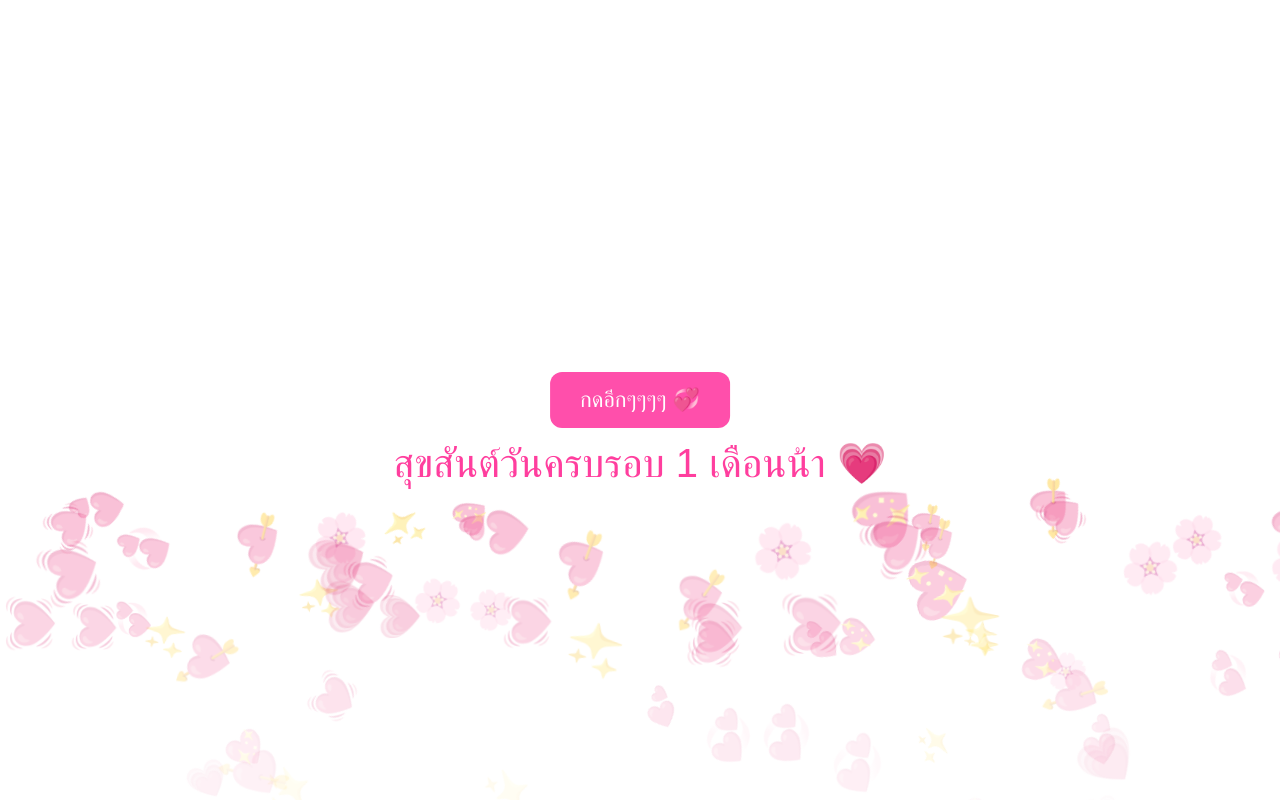
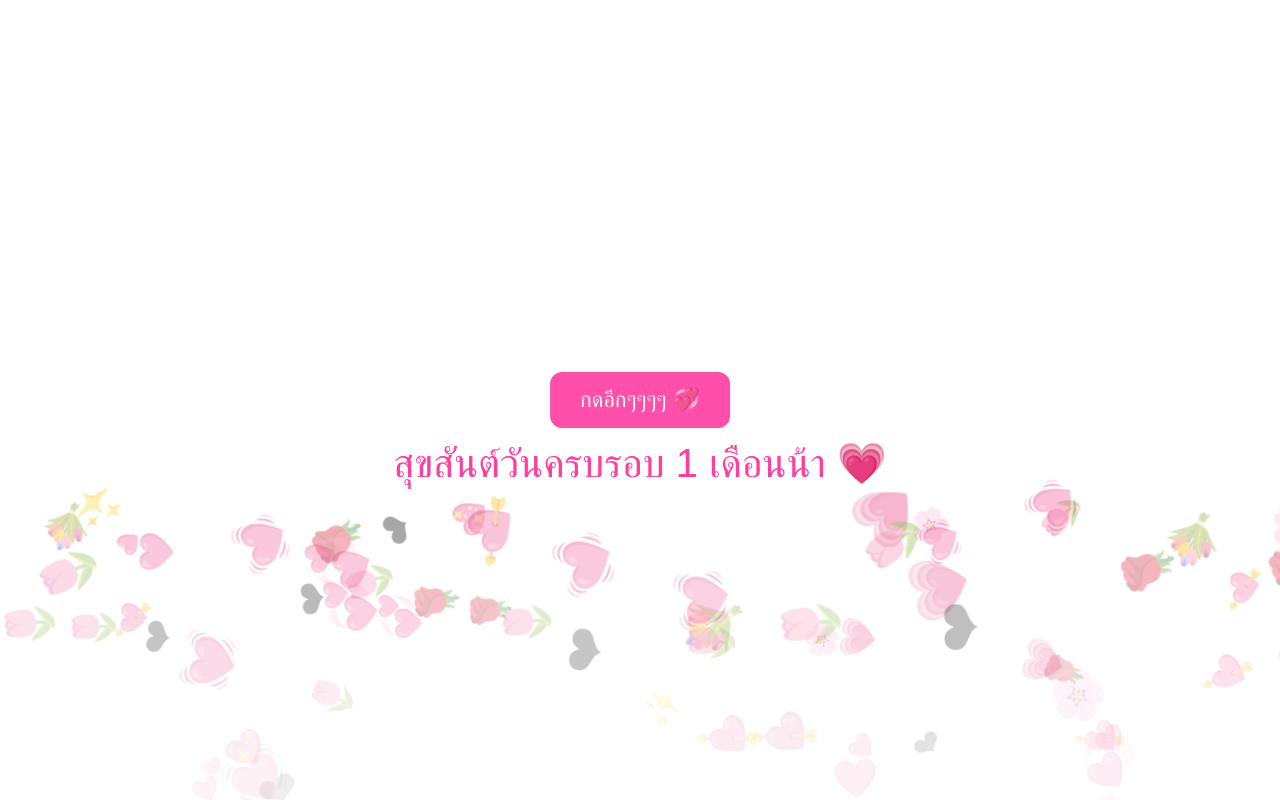
Before and after one commit to BBtt2493/1mounthandmhoo, a plain HTML site: page index.html in a window 1280 px wide. Both pictures are taken after a click on the button "สุขสันต์วันครบรอบ 1 เดือนน้า 💗". Drawn offline with Linux system fonts and the light colour scheme.

Commit message:
Add more emojis to the spawnEmojis function

```diff
--- a/index.html
+++ b/index.html
@@ -73,7 +73,7 @@
     const bgm = document.getElementById("bgm");
 
     function spawnEmojis() {
-        const emojis = ["💖","💗","💞","💕","💘","✨","🌸","💓"];
+        const emojis = ["💖","💗","💞","💕","💘","✨","🌸","💓","❤","","🌹","💐","🌷",];
         for (let i = 0; i < 80; i++) {
             let e = document.createElement("div");
             e.classList.add("emoji");
```
